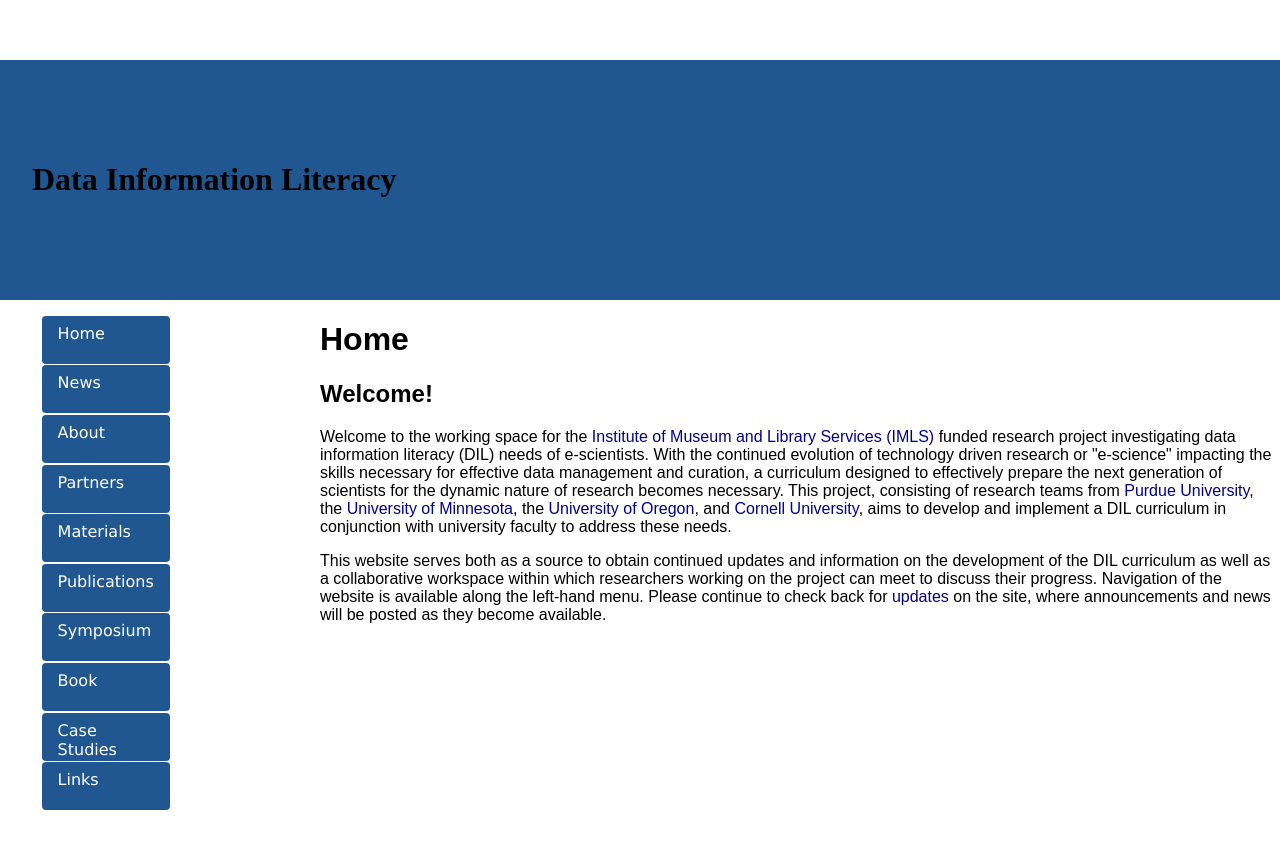
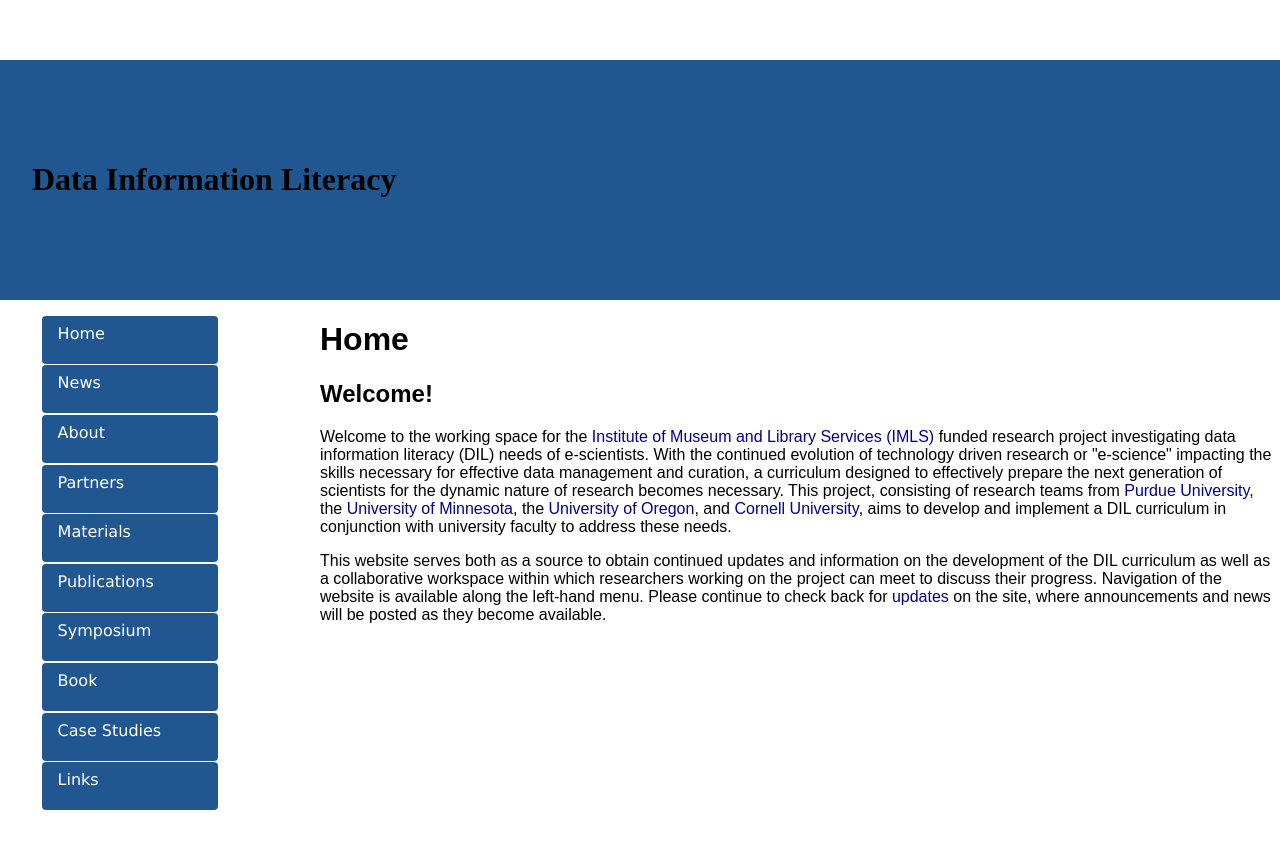
Before and after one commit to datainfolit/datainfolit, a Jekyll site: the page built from index.html, in a window 1280 px wide. Shown: the top 849 px of the page. Built offline with Jekyll 4.4.1, drawn with Linux system fonts in a browser that asks for light colours.

Commit message:
Update main.css

```diff
--- a/css/main.css
+++ b/css/main.css
@@ -27,7 +27,7 @@ nav ul li {
 }
 nav a {
     display: block;
-    width: 6em;
+    width: 9em;
     height: 2em;
 }
 .button {
```
